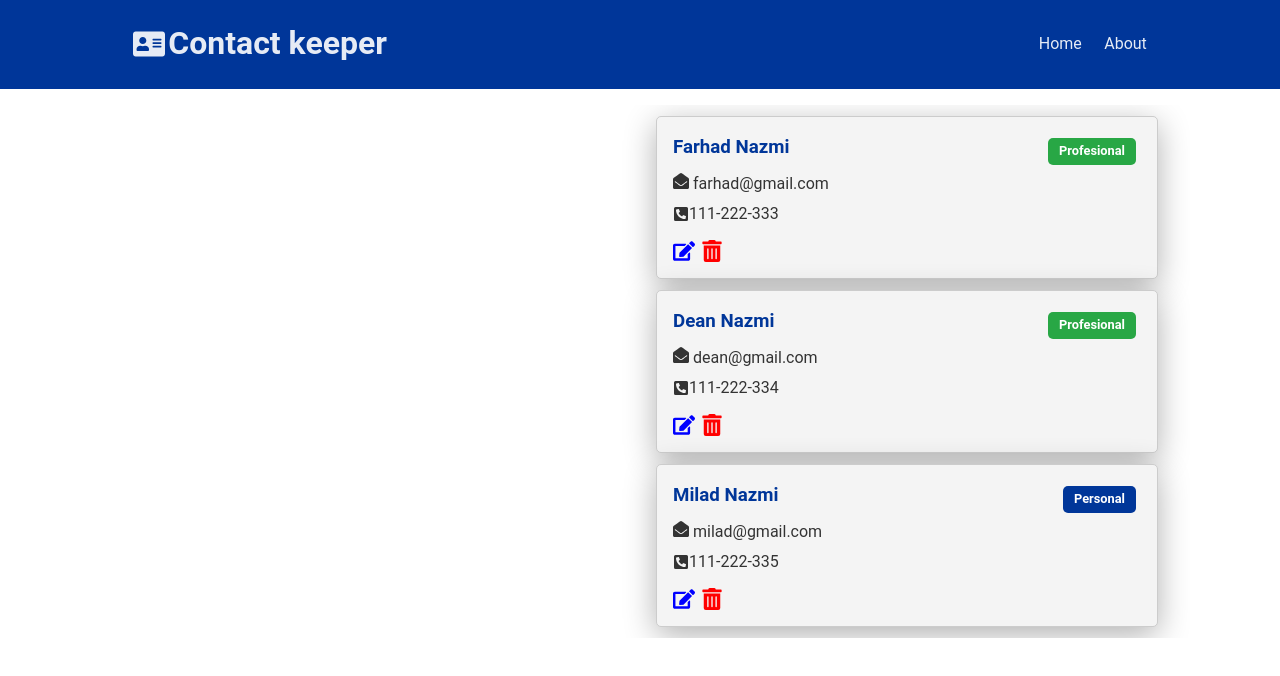
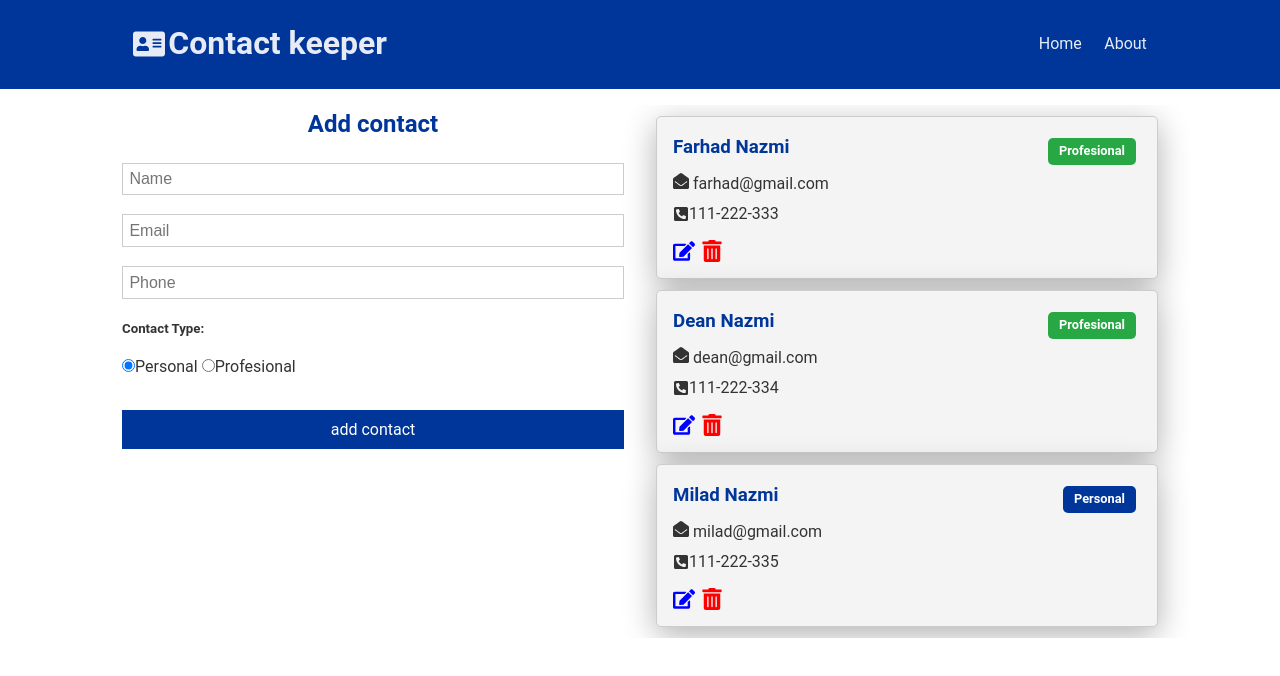
Before and after one commit to git-miracle/contactBook, a React (Create React App) app in the folder client/: page / in a window 1280 px wide. Shown: the top 676 px of the page. Built offline with nearby package versions, Linux system fonts and the light colour scheme; the HTML template or start-up script is replaced by a standard one.

Commit message:
contact form component and add function

```diff
--- a/client/src/App.css
+++ b/client/src/App.css
@@ -315,7 +315,7 @@ textarea {
   display: block;
   width: 100%;
   padding: 0.4rem;
-  font-size: 1.2rem;
+  font-size: 1rem;
   border: 1px solid #ccc;
 }
 
--- /dev/null
+++ b/client/src/components/ContactForm.jsx
@@ -0,0 +1,77 @@
+import React, { useState, useContext } from 'react'
+import ContactContext from '../contaxt/contact/ContactContext'
+const ContactForm = () => {
+  const contactContext = useContext(ContactContext)
+
+  const [contact, setContact] = useState({
+    name: '',
+    email: '',
+    phone: '',
+    type: 'personal',
+  })
+  const { name, email, phone, type } = contact
+
+  const onChange = (e) =>
+    setContact({ ...contact, [e.target.name]: e.target.value })
+
+  const onSubmit = (e) => {
+    e.preventDefault()
+    contactContext.addContact(contact)
+    setContact({
+      name: '',
+      email: '',
+      phone: '',
+      type: 'personal',
+    })
+  }
+  return (
+    <form onSubmit={onSubmit}>
+      <h2 className='text-primary'>Add contact</h2>
+      <input
+        type='text'
+        name='name'
+        placeholder='Name'
+        value={name}
+        onChange={onChange}
+      />
+      <input
+        type='email'
+        name='email'
+        placeholder='Email'
+        value={email}
+        onChange={onChange}
+      />
+      <input
+        type='text'
+        placeholder='Phone'
+        name='phone'
+        value={phone}
+        onChange={onChange}
+      />
+      <h5>Contact Type:</h5>
+      <input
+        type='radio'
+        name='type'
+        value='personal'
+        checked={type === 'personal'}
+        onChange={onChange}
+      />
+      Personal{' '}
+      <input
+        type='radio'
+        name='type'
+        value='profesional'
+        checked={type === 'profesional'}
+        onChange={onChange}
+      />
+      Profesional
+      <input
+        type='submit'
+        value='add contact'
+        className='btn btn bg-primary btn-block'
+      />
+    </form>
+  )
+}
+
+export default ContactForm
--- a/client/src/components/Home.jsx
+++ b/client/src/components/Home.jsx
@@ -1,15 +1,18 @@
-import React from 'react';
-import Contacts from './contacts/Contacts';
+import React from 'react'
+import ContactForm from './ContactForm'
+import Contacts from './contacts/Contacts'
 
 function Home() {
   return (
     <div className='grid-2'>
-      <div>{/* FORM */}</div>
+      <div>
+        <ContactForm />
+      </div>
       <div>
         <Contacts />
       </div>
     </div>
-  );
+  )
 }
 
-export default Home;
+export default Home
--- a/client/src/components/contacts/ContactItem.jsx
+++ b/client/src/components/contacts/ContactItem.jsx
@@ -1,13 +1,26 @@
-import React from 'react';
-import { FaEnvelopeOpen, FaPhoneSquareAlt, FaUserEdit, FaTrashAlt, FaEdit } from 'react-icons/fa';
+import React from 'react'
+import {
+  FaEnvelopeOpen,
+  FaPhoneSquareAlt,
+  FaTrashAlt,
+  FaEdit,
+} from 'react-icons/fa'
 
 const ContactItem = ({ contact }) => {
-  const { id, name, email, phone, type } = contact;
+  const { name, email, phone, type } = contact
   return (
     <div className='card bg-light'>
       <h3 className='text-primary text-left tc'>
         {name}
-        <span style={{ float: 'right' }} className={'badge ' + (type === 'profesional' ? 'badge-success' : 'badge-primary')}>
+        <span
+          style={{ float: 'right' }}
+          className={
+            'badge ' +
+            (type === 'profesional'
+              ? 'badge-success'
+              : 'badge-primary')
+          }
+        >
           {type.charAt(0).toUpperCase() + type.slice(1)}
         </span>
       </h3>
@@ -28,7 +41,7 @@ const ContactItem = ({ contact }) => {
         <FaTrashAlt style={{ color: 'red' }} />
       </div>
     </div>
-  );
-};
+  )
+}
 
-export default ContactItem;
+export default ContactItem
--- a/client/src/contaxt/contact/ContactReducer.jsx
+++ b/client/src/contaxt/contact/ContactReducer.jsx
@@ -0,0 +1,21 @@
+import {
+  ADD_CONTCT,
+  DELETE_CONTCT,
+  SET_CURRENT,
+  CLEAR_CURRENT,
+  FILTER_CONTCT,
+  CLEAR_FILTER,
+  UPDATE_CONTCT,
+} from '../type'
+
+export default (state, action) => {
+  switch (action.type) {
+    case ADD_CONTCT:
+      return {
+        ...state,
+        contacts: [...state.contacts, action.payload],
+      }
+    default:
+      return state
+  }
+}
--- a/client/src/contaxt/contact/ContactState.jsx
+++ b/client/src/contaxt/contact/ContactState.jsx
@@ -1,8 +1,16 @@
-import React, { useReducer } from 'react';
-import uuid from 'uuid';
-import ContactContext from './ContactContext';
-import ContactReducer from './ContactReducer';
-import { ADD_CONTCT, DELETE_CONTCT, SET_CURRENT, CLEAR_CURRENT, FILTER_CONTCT, CLEAR_FILTER, UPDATE_CONTCT } from '../type';
+import React, { useReducer } from 'react'
+import { v4 as uuidv4 } from 'uuid'
+import ContactContext from './ContactContext'
+import ContactReducer from './ContactReducer'
+import {
+  ADD_CONTCT,
+  DELETE_CONTCT,
+  SET_CURRENT,
+  CLEAR_CURRENT,
+  FILTER_CONTCT,
+  CLEAR_FILTER,
+  UPDATE_CONTCT,
+} from '../type'
 
 const ContactState = (props) => {
   const initialState = {
@@ -29,16 +37,30 @@ const ContactState = (props) => {
         type: 'personal',
       },
     ],
-  };
+  }
 
-  const [state, dispatch] = useReducer(ContactReducer, initialState);
+  const [state, dispatch] = useReducer(ContactReducer, initialState)
 
   //add contact
+  const addContact = (contact) => {
+    contact.id = uuidv4()
+    console.log(contact.id)
+    dispatch({ type: ADD_CONTCT, payload: contact })
+  }
   //delete contact
   //update contact
   // set current contacts
   //filter contact
   //clear contact
-  return <ContactContext.Provider value={{ contacts: state.contacts }}>{props.children}</ContactContext.Provider>;
-};
-export default ContactState;
+  return (
+    <ContactContext.Provider
+      value={{
+        contacts: state.contacts,
+        addContact,
+      }}
+    >
+      {props.children}
+    </ContactContext.Provider>
+  )
+}
+export default ContactState
```
